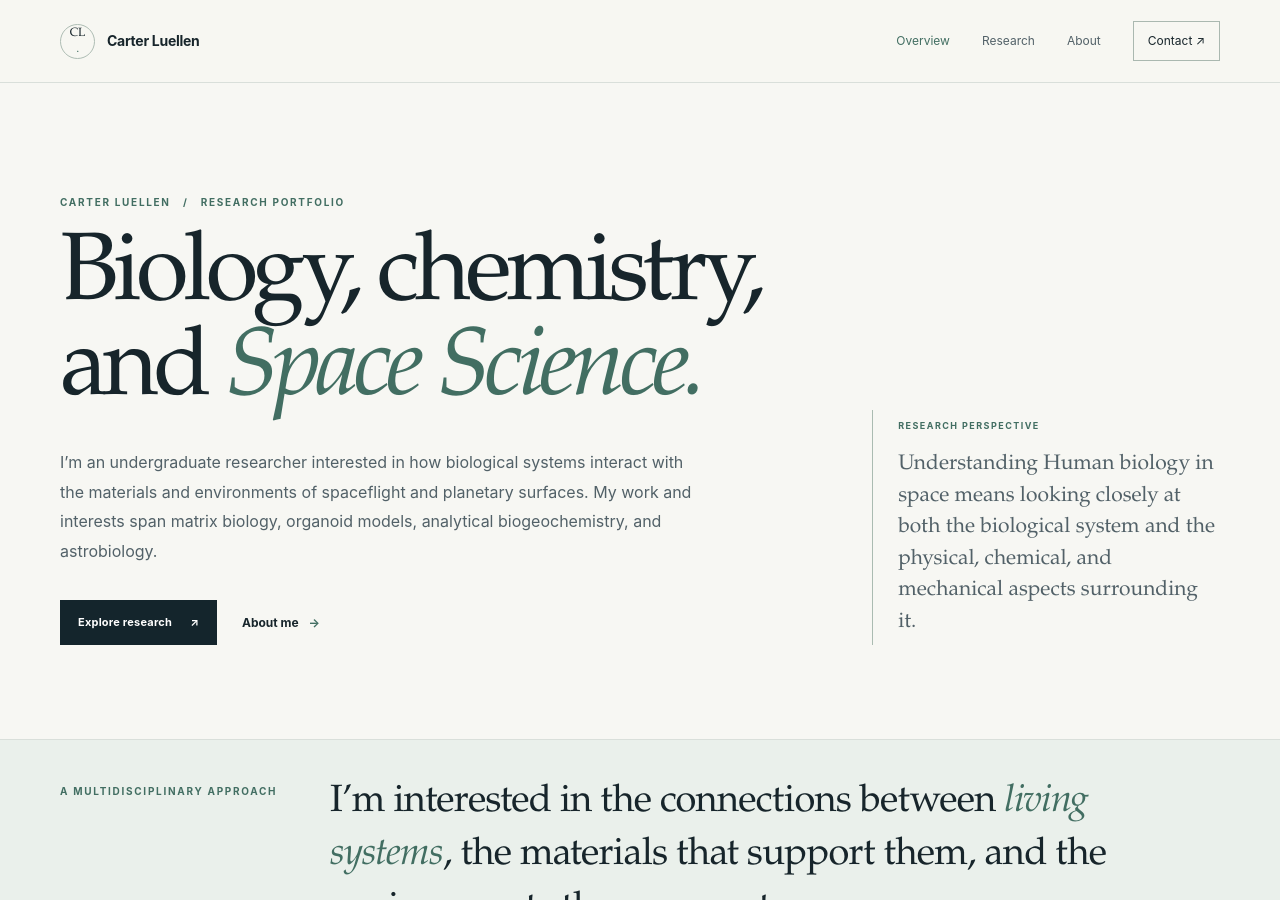
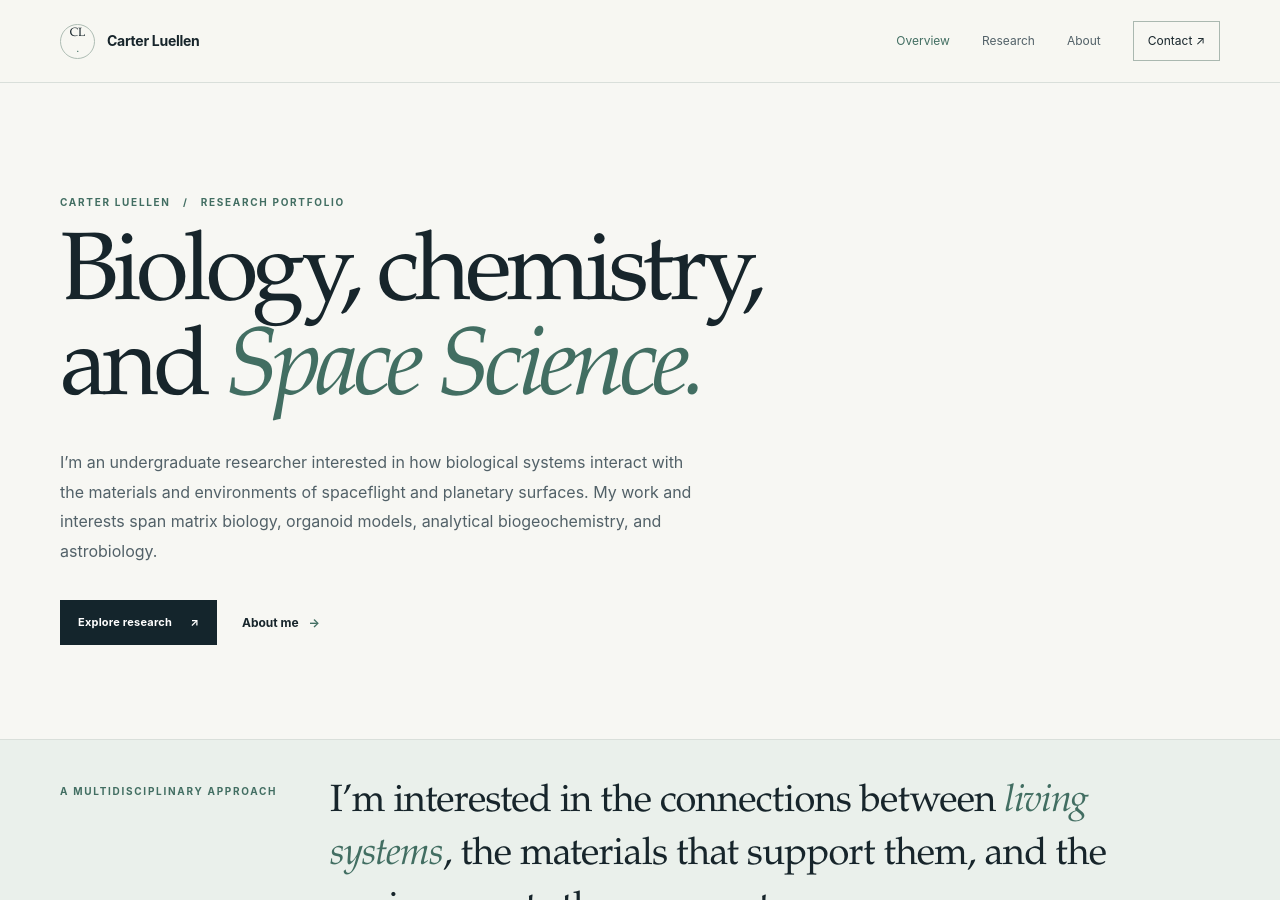
Before and after one commit to carterluellen/Luellen, a Jekyll site: the page built from index.html, in a window 1280 px wide and 900 px high. Built offline with Jekyll 4.4.1, drawn with Linux system fonts in a browser that asks for light colours.

Commit message:
Update index.html

```diff
--- a/index.html
+++ b/index.html
@@ -14,10 +14,6 @@ description: Carter Luellen — research across biology, chemistry, and astrobio
       <a class="text-link" href="{{ '/about/' | relative_url }}">About me <span aria-hidden="true">→</span></a>
     </div>
   </div>
-  <aside class="hero-aside">
-    <span class="aside-label">Research perspective</span>
-    <p>Understanding Human biology in space means looking closely at both the biological system and the physical, chemical, and mechanical aspects surrounding it.</p>
-  </aside>
 </section>
 <div class="hero-rule"></div>
 
```
